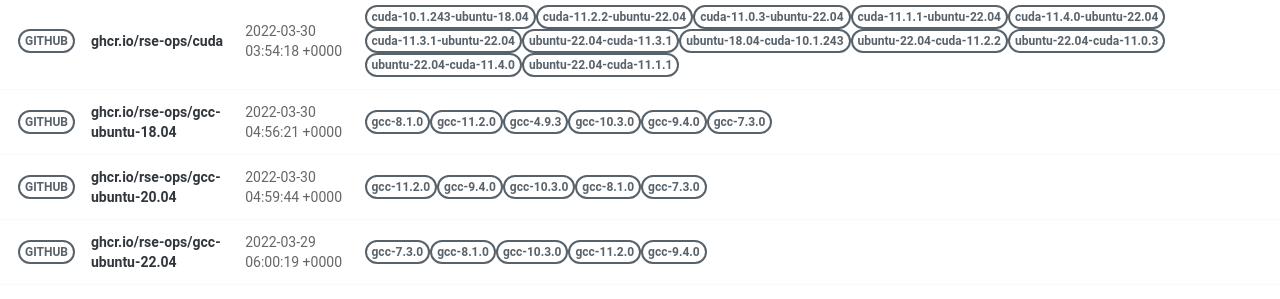
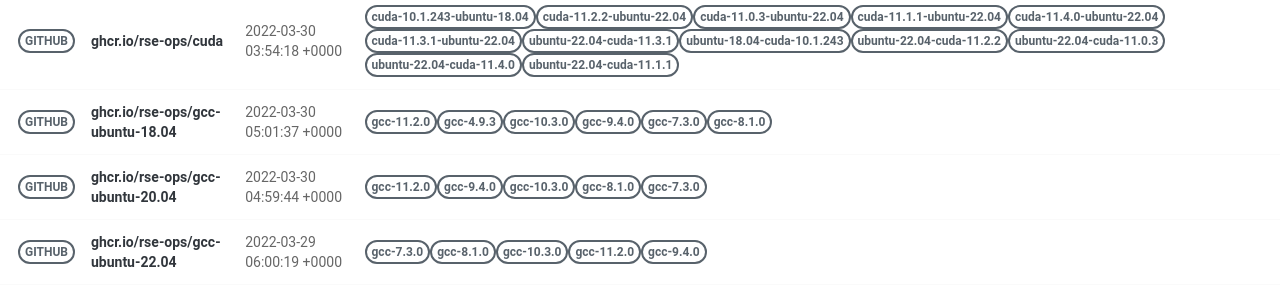
Before and after one commit to rse-ops/docker-images, a Jekyll site: the page built from pages/index.md, in a window 1280 px wide. Shown: the part 502-801 px from the top of the page. Built offline with Jekyll 4.4.1, drawn with Linux system fonts in a browser that asks for light colours; nearby versions of some CDN libraries.

Commit message:
Automated push to update library 2022-03-30

```diff
--- a/_library/ghcr.io-rse-ops-gcc-ubuntu-18.04.md
+++ b/_library/ghcr.io-rse-ops-gcc-ubuntu-18.04.md
@@ -1,14 +1,11 @@
 ---
 layout: container
 name: ghcr.io/rse-ops/gcc-ubuntu-18.04
-updated_at: 2022-03-30 04:56:21.835849
+updated_at: 2022-03-30 05:01:37.436219
 
 
 container_url: https://github.com/orgs/rse-ops/packages/container/package/gcc-ubuntu-18.04
 versions:
- - tag: gcc-8.1.0
-   dockerfile: https://github.com/rse-ops/docker-images/blob/main/ubuntu/gcc/Dockerfile
-   manifest: https://crane.ggcr.dev/manifest/ghcr.io/rse-ops/gcc-ubuntu-18.04:gcc-8.1.0
  - tag: gcc-11.2.0
    dockerfile: https://github.com/rse-ops/docker-images/blob/main/ubuntu/gcc/Dockerfile
    manifest: https://crane.ggcr.dev/manifest/ghcr.io/rse-ops/gcc-ubuntu-18.04:gcc-11.2.0
```
Also changed, not shown: other parts of _library/ghcr.io-rse-ops-gcc-ubuntu-18.04.md (+3 -0 lines).
